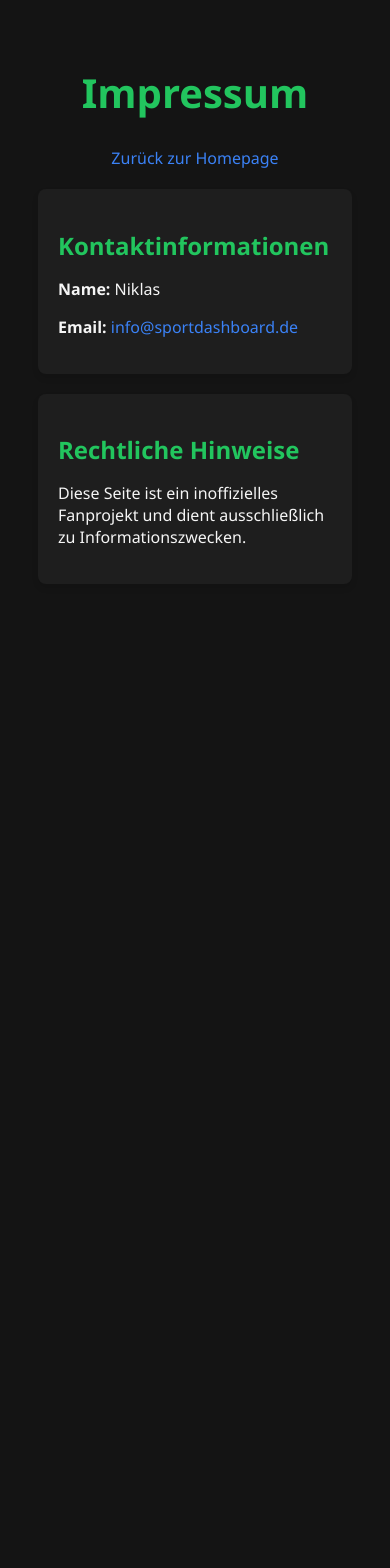
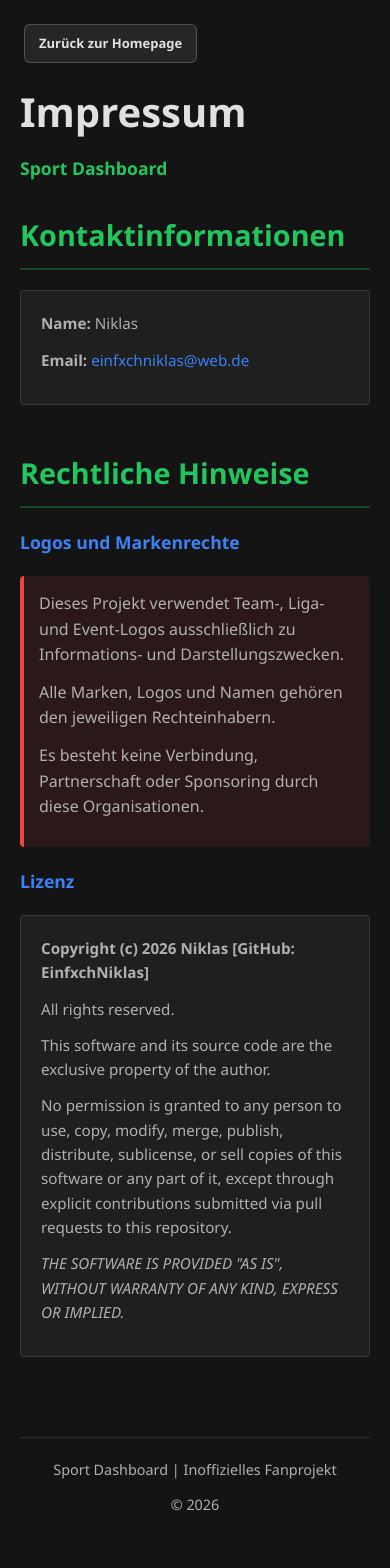
Before and after one commit to EinfxchNiklas/Sport_Dashboard, a Flask app: page /impressum in a window 390 px wide. Before the commit the page ends 544 px from the top, so only its background shows below. Run offline with Flask 3, Linux system fonts and the light colour scheme.

Commit message:
Impressum gestyelt und Footer auf den Landing Pages hinzugefügt #20

```diff
--- a/app.py
+++ b/app.py
@@ -47,12 +47,6 @@ def homepage():
 @app.route('/docs')
 def docs():
     return render_template('docs.html')
-
-
-@app.route('/favicon.ico')
-def favicon():
-    # Avoid repeated 404s if no favicon file is configured yet.
-    return Response(status=204)
 
 
 @app.route('/.well-known/appspecific/com.chrome.devtools.json')
--- a/static/styles/sports_dashboard.css
+++ b/static/styles/sports_dashboard.css
@@ -1767,7 +1846,30 @@ body.page-impressum {
     font-family: "Segoe UI", Tahoma, Geneva, Verdana, sans-serif;
     padding: 30px;
 }
-
+body.page-impressum .home-button {
+        position: fixed;
+        top: 24px;
+        left: 24px;
+        z-index: 1000;
+        display: inline-flex;
+        align-items: center;
+        gap: 6px;
+        padding: 8px 14px;
+        background: rgba(255, 255, 255, 0.08);
+        border: 1px solid rgba(255, 255, 255, 0.2);
+        border-radius: 6px;
+        color: #e0e0e0;
+        text-decoration: none;
+        font-size: 13px;
+        font-weight: 600;
+        transition: all 0.3s ease;
+    }
+body.page-impressum .home-button:hover {
+        background: rgba(255, 255, 255, 0.08);
+        border-color: #ffffff;
+        color: #e0e0e0;
+        text-decoration: none;
+    }
 body.page-impressum header {
     text-align: center;
     margin-bottom: 20px;
--- a/templates/american_football.html
+++ b/templates/american_football.html
@@ -307,6 +307,9 @@
         </div>
     </div>
 
+    </div>
+    </div>
+
     <footer>
         <p><a href="/impressum">Impressum</a></p>
     </footer>
--- a/templates/docs.html
+++ b/templates/docs.html
@@ -5,7 +5,7 @@
     <meta name="viewport" content="width=device-width, initial-scale=1.0">
     <title>Dokumentation - Sport Dashboard</title>
     <link rel="icon" href="{{ url_for('static', filename='images/favicon.svg') }}" type="image/svg+xml">
-    <link rel="stylesheet" href="{{ url_for('static', filename='styles/sports_dashboard.css') }}?v=20260414">
+    <link rel="stylesheet" href="{{ url_for('static', filename='styles/sports_dashboard.css') }}">
 </head>
 <body class="page-docs">
     <a href="/" class="home-button">Zurück zur Homepage</a>
--- a/templates/fussball.html
+++ b/templates/fussball.html
@@ -168,8 +168,9 @@
         })();
     </script>
     {% endif %}
-</body>
-<footer>
+
+    <footer>
         <p><a href="/impressum">Impressum</a></p>
     </footer>
+</body>
 </html>
--- a/templates/homepage.html
+++ b/templates/homepage.html
@@ -9,6 +9,7 @@
 </head>
 <body class="page-home">
     <a href="/docs" class="docs-button" title="Dokumentation">Docs</a>
+    <a href="/impressum" class="impressum-button" title="Impressum">Impressum</a>
     <div class="container">
 
         <!-- ── Fußball ── -->
--- a/templates/impressum.html
+++ b/templates/impressum.html
@@ -3,24 +3,48 @@
 <head>
     <meta charset="UTF-8">
     <meta name="viewport" content="width=device-width, initial-scale=1.0">
-    <title>Impressum</title>
+    <title>Impressum - Sport Dashboard</title>
+    <link rel="icon" href="{{ url_for('static', filename='images/favicon.svg') }}" type="image/svg+xml">
     <link rel="stylesheet" href="{{ url_for('static', filename='styles/sports_dashboard.css') }}">
 </head>
-<body class="page-impressum">
-    <header>
+<body class="page-docs">
+    <a href="/" class="home-button">Zurück zur Homepage</a>
+    <div class="container">
         <h1>Impressum</h1>
-        <a href="/" class="home-button">Zurück zur Homepage</a>
-    </header>
-    <main>
-        <section class="contact-info">
+        <div class="subtitle">Sport Dashboard</div>
+
+        <section>
             <h2>Kontaktinformationen</h2>
-            <p><strong>Name:</strong> Niklas</p>
-            <p><strong>Email:</strong> <a href="mailto:info@sportdashboard.de">info@sportdashboard.de</a></p>
+            <div class="license-box">
+                <p><strong>Name:</strong> Niklas</p>
+                <p><strong>Email:</strong> <a href="mailto:einfxchniklas@web.de">einfxchniklas@web.de</a></p>
+            </div>
         </section>
-        <section class="legal-info">
+
+        <section>
             <h2>Rechtliche Hinweise</h2>
-            <p>Diese Seite ist ein inoffizielles Fanprojekt und dient ausschließlich zu Informationszwecken.</p>
+
+            <h3>Logos und Markenrechte</h3>
+            <div class="warning-box">
+                <p>Dieses Projekt verwendet Team-, Liga- und Event-Logos ausschließlich zu Informations- und Darstellungszwecken.</p>
+                <p>Alle Marken, Logos und Namen gehören den jeweiligen Rechteinhabern.</p>
+                <p>Es besteht keine Verbindung, Partnerschaft oder Sponsoring durch diese Organisationen.</p>
+            </div>
+
+            <h3>Lizenz</h3>
+            <div class="license-box">
+                <p><strong>Copyright (c) 2026 Niklas [GitHub: EinfxchNiklas]</strong></p>
+                <p>All rights reserved.</p>
+                <p>This software and its source code are the exclusive property of the author.</p>
+                <p>No permission is granted to any person to use, copy, modify, merge, publish, distribute, sublicense, or sell copies of this software or any part of it, except through explicit contributions submitted via pull requests to this repository.</p>
+                <p style="margin-top: 10px; font-style: italic;">THE SOFTWARE IS PROVIDED "AS IS", WITHOUT WARRANTY OF ANY KIND, EXPRESS OR IMPLIED.</p>
+            </div>
         </section>
-    </main>
+
+        <footer>
+            <p>Sport Dashboard | Inoffizielles Fanprojekt</p>
+            <p>© 2026</p>
+        </footer>
+    </div>
 </body>
 </html>
```
Also changed, not shown: other parts of static/styles/sports_dashboard.css (+79 -0 lines).
